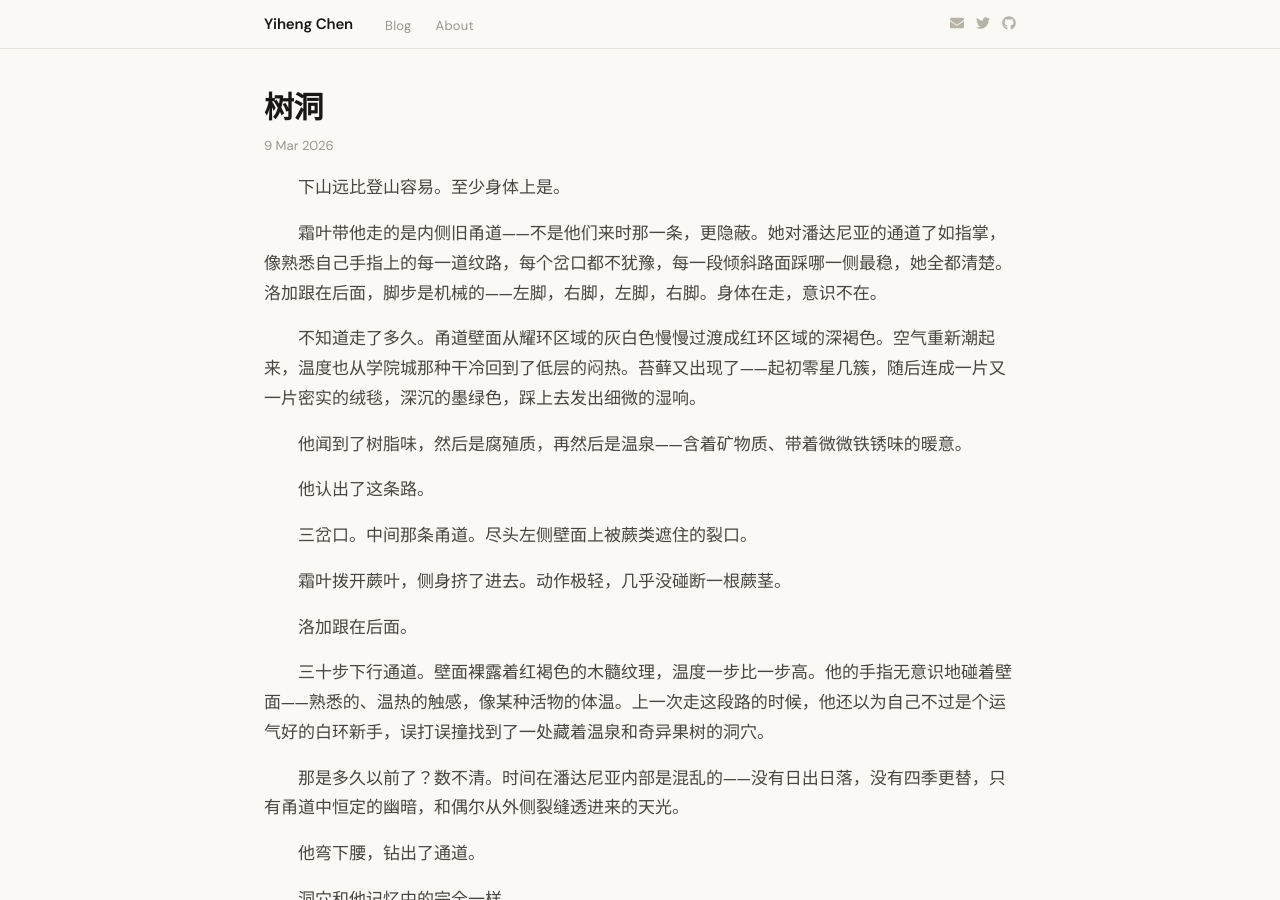
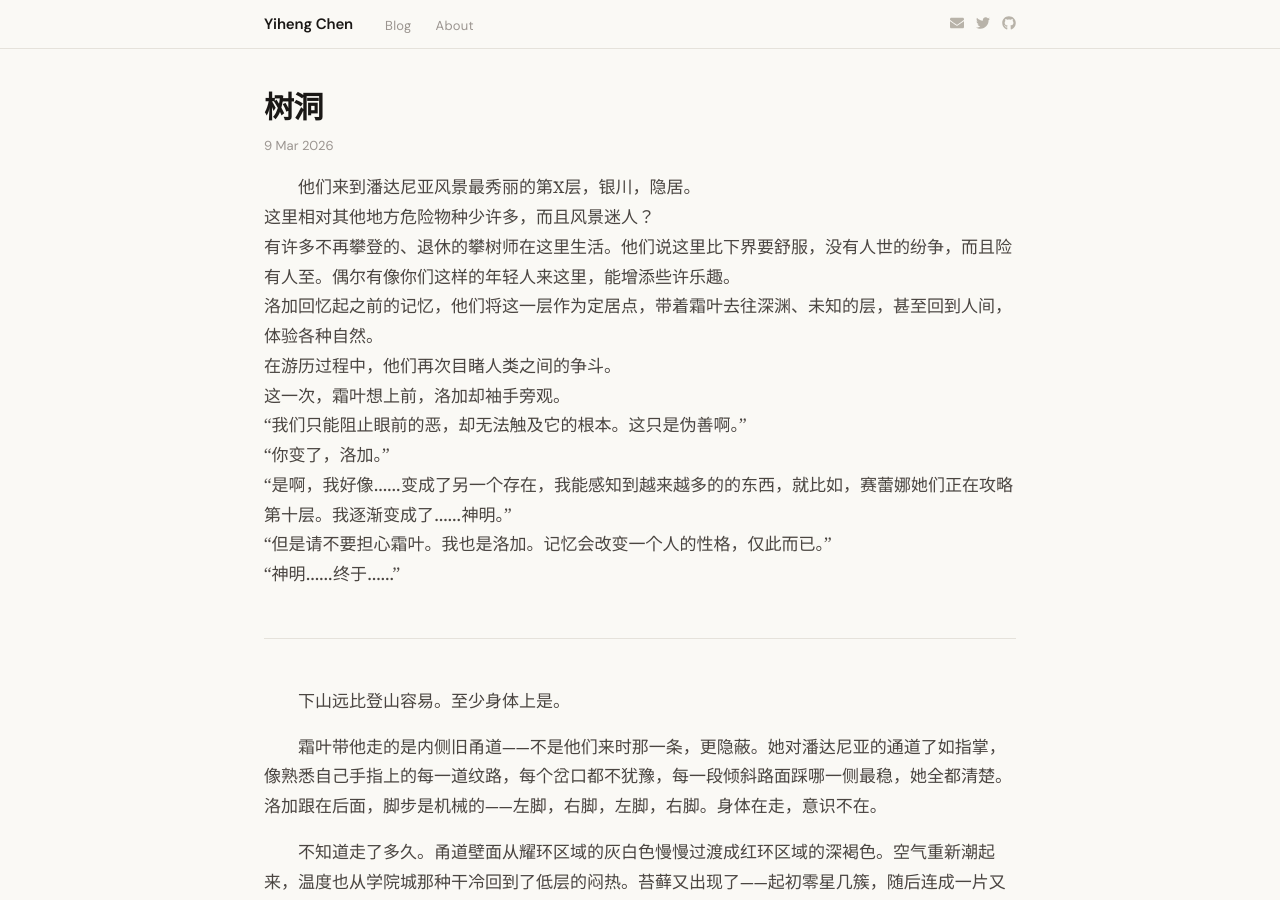
Before and after one commit to yihenc/yihenc.github.io, a Jekyll site: the page built from _posts/2026-03-09-树洞.md, in a window 1280 px wide and 900 px high. Built offline with Jekyll 4.4.1, drawn with Linux system fonts in a browser that asks for light colours; nearby versions of some CDN libraries.

Commit message:
Update: 树洞

```diff
--- a/_posts/2026-03-09-树洞.md
+++ b/_posts/2026-03-09-树洞.md
@@ -3,6 +3,25 @@ layout: post
 title: "树洞"
 date: 2026-03-09 00:00 +0000
 ---
+他们来到潘达尼亚风景最秀丽的第X层，银川，隐居。
+这里相对其他地方危险物种少许多，而且风景迷人？
+有许多不再攀登的、退休的攀树师在这里生活。他们说这里比下界要舒服，没有人世的纷争，而且险有人至。偶尔有像你们这样的年轻人来这里，能增添些许乐趣。
+洛加回忆起之前的记忆，他们将这一层作为定居点，带着霜叶去往深渊、未知的层，甚至回到人间，体验各种自然。
+在游历过程中，他们再次目睹人类之间的争斗。
+这一次，霜叶想上前，洛加却袖手旁观。
+“我们只能阻止眼前的恶，却无法触及它的根本。这只是伪善啊。”
+“你变了，洛加。”
+“是啊，我好像……变成了另一个存在，我能感知到越来越多的的东西，就比如，赛蕾娜她们正在攻略第十层。我逐渐变成了……神明。”
+“但是请不要担心霜叶。我也是洛加。记忆会改变一个人的性格，仅此而已。”
+“神明……终于……”
+
+
+
+
+
+-----
+
+
 下山远比登山容易。至少身体上是。
 
 霜叶带他走的是内侧旧甬道——不是他们来时那一条，更隐蔽。她对潘达尼亚的通道了如指掌，像熟悉自己手指上的每一道纹路，每个岔口都不犹豫，每一段倾斜路面踩哪一侧最稳，她全都清楚。洛加跟在后面，脚步是机械的——左脚，右脚，左脚，右脚。身体在走，意识不在。
```
